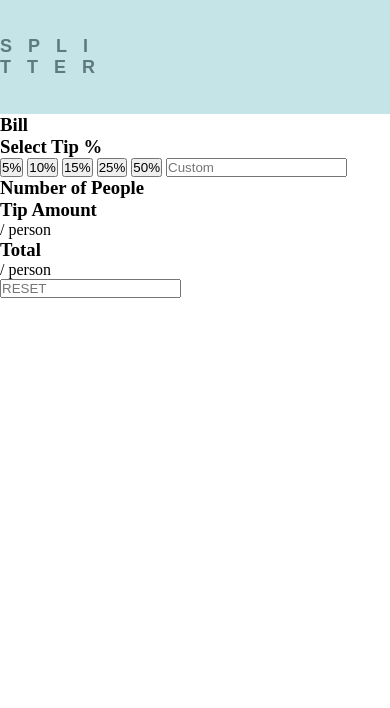
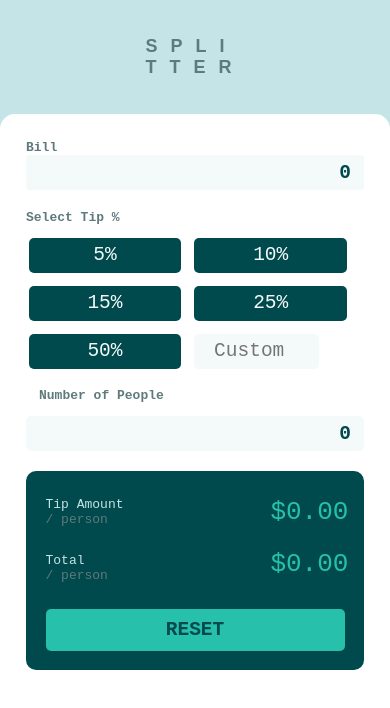
Before and after one commit to Jovi-souza/Calculadora-de-Tips, a plain HTML site: page index.html in a window 390 px wide. Drawn offline with Linux system fonts and the light colour scheme.

Commit message:
integração mobile

```diff
--- /dev/null
+++ b/css/styleMobile.css
@@ -0,0 +1,168 @@
+* {
+    margin: 0;
+    padding: 0;
+    box-sizing: border-box;
+    font-family: monospace;
+}
+
+@import url('https://fonts.googleapis.com/css2? family= Space+Mono:wght@700 & display=swap');
+
+.container {
+    background-color: #C5E4E7;
+}
+
+.splitter {
+    color: #5e7a7d;
+    font-family: sans-serif;
+    font-weight: 700;
+    font-size: large;
+    text-transform: uppercase;
+    width: max-content;
+    margin: auto;
+    text-align: justify;
+    letter-spacing: 1rem;
+    padding: 2em 0;
+}
+
+.boxWrap {
+    padding: 2em;
+    background-color: #ffffff;
+    border-top-left-radius: 15px;
+    border-top-right-radius: 15px;
+}
+
+.bill {
+    color: #5e7a7d;
+}
+
+.Total {
+    background-color: #f4fafa;
+    color: #00494d;
+    text-align: right;
+    font-size: 1.5rem;
+    font-weight: 700;
+    width: 100%;
+    padding: .5rem 1rem;
+    border-radius: 3px;
+}
+
+/* porcentagem de tips */
+
+.selectTip {
+    color: #5e7a7d;
+    margin: 1.5em 0 .5em 0;
+}
+
+
+.percentage {
+    background-color: #00494d;
+    color: #f4fafa;
+    font-size: 1.5em;
+    width: 6.4em;
+    padding: .5rem;
+    margin: .5rem .2rem;
+    border: none;
+    border-radius: 5px;
+}
+
+@media screen and (min-width: 375px) {
+    .percentage {
+        width: 7.833em;
+    }
+
+    .Custom {
+        width: 7.833em;
+    }
+}
+
+@media screen and (min-width: 425px) {
+    .percentage {
+        width: 9em;
+    }
+
+    .Custom {
+        width: 25em;
+    }
+}
+
+.percentage:hover {
+    color: #00494d;
+    background-color: #26c0ab;
+}
+
+.Custom {
+    text-align: center;
+    background-color: #f4fafa;
+    font-size: 1.5em;
+    width: 6.4em;
+    padding: .5rem;
+    margin: .5rem .2rem;
+    border: none;
+    border-radius: 5px;
+}
+
+/* número de pessoas */
+
+.numberOfPeopleTitle {
+    color: #5e7a7d;
+    margin: 1rem;
+}
+
+.numberOfPeople {
+    background-color: #f4fafa;
+    color: #00494d;
+    width: 100%;
+    margin-bottom: 1em;
+    padding: .5rem 1rem;
+    text-align: right;
+    font-size: 1.5em;
+    font-weight: 700;
+    border-radius: 5px;
+}
+
+/* total de gorjetas por pessoa */
+
+.result {
+    background-color: #00494d;
+    padding: 2em 1.5em 1.5em 1.5em;
+    border-radius: 10px;
+    position: relative;
+}
+
+.resultPartial {
+    font-weight: 400;
+    color: #C5E4E7;
+}
+
+.partialPerson {
+    color: #5e7a7d;
+    margin-bottom: 2em;
+}
+
+.recieveAmount {
+    color: #26c0ab;
+    position: absolute;
+    right: .6em;
+    top: 1em;
+    font-size: 2rem;
+}
+
+.recieveTotal {
+    color: #26c0ab;
+    position: absolute;
+    right: .6em;
+    bottom: 3.5em;
+    font-size: 2rem;
+}
+
+.reset {
+    color: #00494d;
+    background-color: #26c0ab;
+    padding: 10px;
+    width: 100%;
+    border-radius: 5px;
+    border: none;
+    text-transform: uppercase;
+    font-weight: 700;
+    font-size: 1.5em;
+}
--- a/index.html
+++ b/index.html
@@ -5,10 +5,10 @@
   <meta charset="UTF-8">
   <meta name="viewport" content="width=device-width, initial-scale=1.0">
   <!-- displays site properly based on user's device -->
-
   <link rel="icon" type="image/png" sizes="32x32" href="./images/favicon-32x32.png">
   <title>Frontend Mentor | Tip calculator app</title>
-  <link rel="stylesheet" href="style.css">
+  <link rel="stylesheet" href="css/styleMobile.css">
+  <link rel="stylesheet" href="css/">
 </head>
 
 <body>
@@ -16,54 +16,49 @@
     <div class="gap">
       <h1 class="splitter">
         spli
-      </h1>
-      <h1 class="splitter1">
+        <br>
         tter
       </h1>
     </div>
     <div class="boxWrap">
-      <h3>Bill</h3>
-      <div class="dollar">
-        <ion-icon name="contact"></ion-icon>
+      <h4 class="bill">Bill</h4>
+      <div class="Total">
+        0
       </div>
       <!-- Selecionar quanto de desconto -->
       <section class="tipPercentage">
-        <h3 class="selectTip">Select Tip %</h3>
+        <h4 class="selectTip">Select Tip %</h4>
         <div class="percentageBlock">
-          <input type="button" class="percentage" value="5%">
-          <input type="button" class="percentage" value="10%">
-          <input type="button" class="percentage" value="15%">
-          <input type="button" class="percentage" value="25%">
-          <input type="button" class="percentage" value="50%">
+          <button class="percentage">5%</button>
+          <button class="percentage">10%</button>
+          <button class="percentage">15%</button>
+          <button class="percentage">25%</button>
+          <button class="percentage">50%</button>
           <input type="number" placeholder="Custom" class="Custom">
         </div>
       </section>
-      <h3>Number of People</h3>
+
+      <h4 class="numberOfPeopleTitle">Number of People</h4>
       <div class="numberOfPeople">
+        0
+      </div>
 
-      </div>
       <!-- Total de gorjetas -->
       <section class="result">
-        <h3 class="resultPartial">Tip Amount</h3>
-        <p>/ person</p>
+        <h4 class="resultPartial">Tip Amount</h4>
+        <p class="partialPerson">/ person</p>
         <div class="recieveAmount" id="">
-
+          $0.00
         </div>
-
-        <h3 class="resultPartial">Total</h3>
-        <p>/ person</p>
+        <h4 class="resultPartial">Total</h4>
+        <p class="partialPerson">/ person</p>
         <div class="recieveTotal" id="">
-
+          $0.00
         </div>
-        <input type="text" placeholder="RESET" class="reset">
+        <button type="reset" class="reset"> reset</button>
       </section>
     </div>
   </main>
-
-
-
-
-
 </body>
 
 </html>
--- a/style.css
+++ /dev/null
@@ -1,37 +0,0 @@
-* {
-    margin: 0;
-    padding: 0;
-    box-sizing: border-box;
-}
-
-@import url('https://fonts.googleapis.com/css2? family= Space+Mono:wght@700 & display=swap');
-
-.container {
-    background-color: #C5E4E7;
-}
-
-.splitter {
-    color: #5e7a7d;
-    font-family: sans-serif;
-    font-weight: 700;
-    font-size: large;
-    text-transform: uppercase;
-    letter-spacing: 1rem;
-    padding-top: 2em;
-}
-
-.gap {}
-
-.splitter1 {
-    color: #5e7a7d;
-    font-family: sans-serif;
-    font-weight: 700;
-    text-transform: uppercase;
-    font-size: large;
-    letter-spacing: 1rem;
-    padding-bottom: 2em;
-}
-
-.boxWrap {
-    background-color: #ffffff;
-}
```
